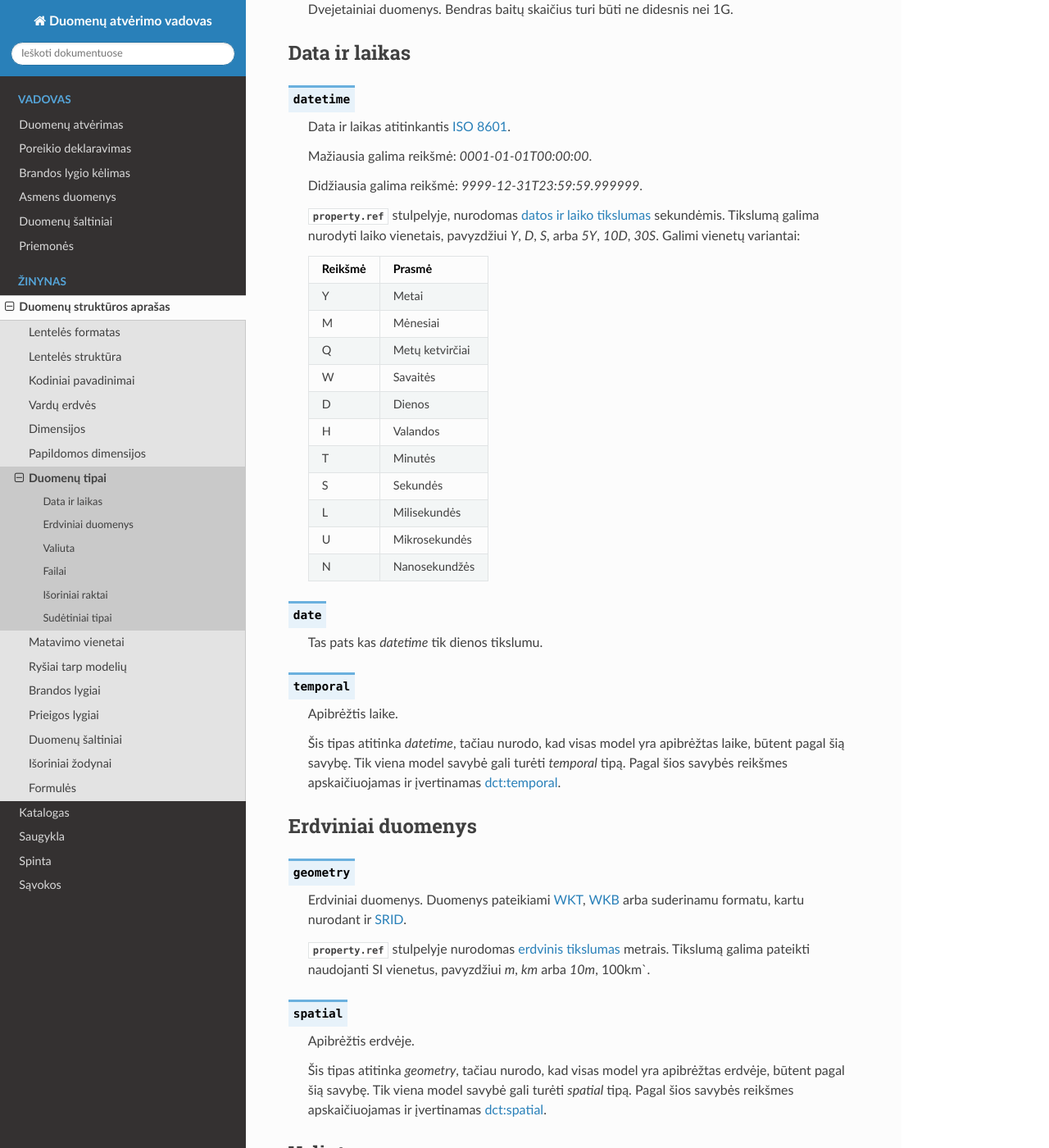
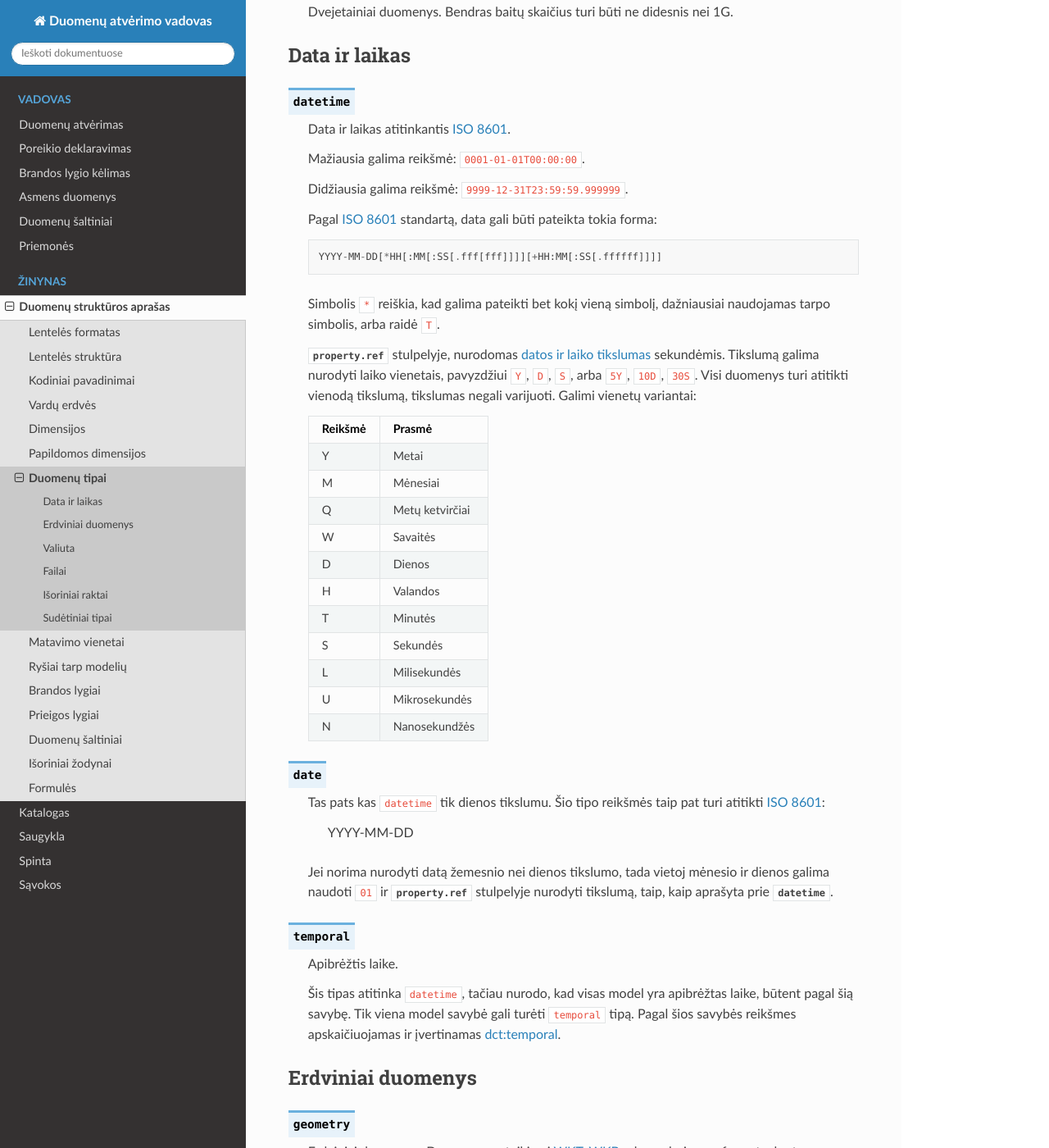
Before and after one commit to atviriduomenys/manifest, a Sphinx documentation site: the page built from docs/dsa/duomenu-tipai.rst, in a window 1280 px wide and 1400 px high, scrolled down 951 px. Shown: the whole window at 82% size. Built offline with Sphinx 7.4.7 and the Read the Docs theme 2.0.0, drawn with Linux system fonts in a browser that asks for light colours.

Commit message:
Update docs

```diff
--- a/docs/dsa/duomenu-tipai.rst
+++ b/docs/dsa/duomenu-tipai.rst
@@ -65,9 +67,17 @@
 
     .. _ISO 8601: https://en.wikipedia.org/wiki/ISO_8601
 
+    Pagal `ISO 8601`_ standartą, data gali būti pateikta tokia forma::
+
+        YYYY-MM-DD[*HH[:MM[:SS[.fff[fff]]]][+HH:MM[:SS[.ffffff]]]]
+
+    Simbolis `*` reiškia, kad galima pateikti bet kokį vieną simbolį,
+    dažniausiai naudojamas tarpo simbolis, arba raidė `T`.
+
     :data:`property.ref` stulpelyje, nurodomas `datos ir laiko tikslumas`__
     sekundėmis. Tikslumą galima nurodyti laiko vienetais, pavyzdžiui `Y`,
-    `D`, `S`, arba `5Y`, `10D`, `30S`. Galimi vienetų variantai:
+    `D`, `S`, arba `5Y`, `10D`, `30S`. Visi duomenys turi atitikti vienodą
+    tikslumą, tikslumas negali varijuoti. Galimi vienetų variantai:
 
     =======  ================
     Reikšmė  Prasmė
@@ -89,7 +99,14 @@
 
 .. describe:: date
 
-    Tas pats kas `datetime` tik dienos tikslumu.
+    Tas pats kas `datetime` tik dienos tikslumu. Šio tipo reikšmės taip pat
+    turi atitikti `ISO 8601`_:
+
+        YYYY-MM-DD
+
+    Jei norima nurodyti datą žemesnio nei dienos tikslumo, tada vietoj mėnesio
+    ir dienos galima naudoti `01` ir :data:`property.ref` stulpelyje nurodyti
+    tikslumą, taip, kaip aprašyta prie :data:`datetime`.
 
 .. describe:: temporal
 
```
Also changed, not shown: other parts of docs/dsa/duomenu-tipai.rst (+2 -0 lines).
